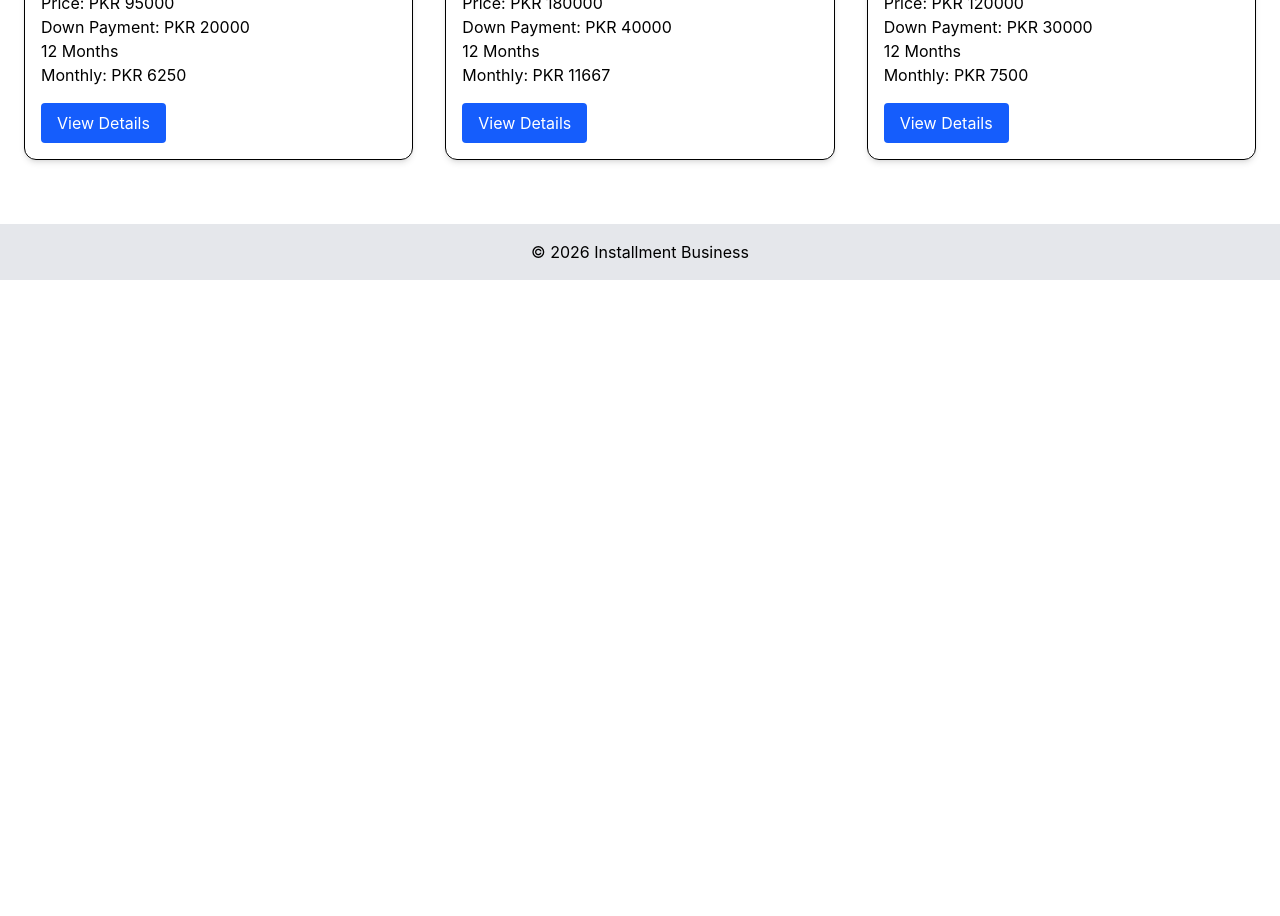
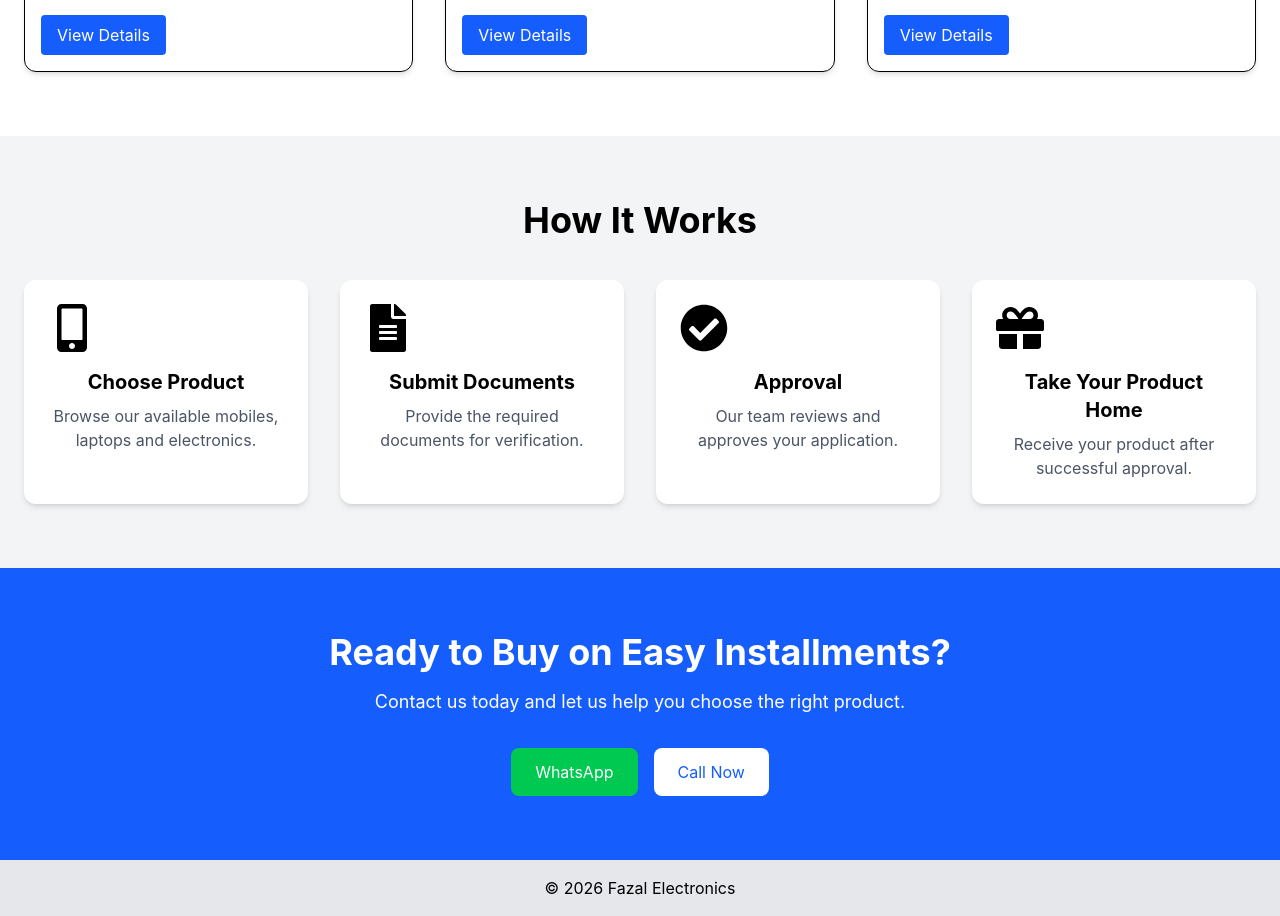
Before and after one commit to infoatpakvisa-maker/installment-business-website, a React (Vite) app: page / in a window 1280 px wide. Shown: the part 2020-2936 px from the top of the page. Before the commit the page ends 2300 px from the top, so only its background shows below. Built offline with nearby package versions, Linux system fonts and the light colour scheme.

Commit message:
this ismy fourth

```diff
--- /dev/null
+++ b/src/components/CTA/CTA.jsx
@@ -0,0 +1,33 @@
+function CTA() {
+  return (
+    <section className="bg-blue-600 text-white py-16">
+      <div className="max-w-5xl mx-auto text-center px-6">
+        <h2 className="text-4xl font-bold">
+          Ready to Buy on Easy Installments?
+        </h2>
+
+        <p className="mt-4 text-lg">
+          Contact us today and let us help you choose the right product.
+        </p>
+
+        <div className="mt-8 flex flex-col sm:flex-row justify-center gap-4">
+          <a
+            href="https://wa.me/+923325280260"
+            className="bg-green-500 px-6 py-3 rounded-lg hover:bg-green-600"
+          >
+            WhatsApp
+          </a>
+
+          <a
+            href="tel:+923325280260"
+            className="bg-white text-blue-600 px-6 py-3 rounded-lg hover:bg-gray-100"
+          >
+            Call Now
+          </a>
+        </div>
+      </div>
+    </section>
+  );
+}
+
+export default CTA;
--- a/src/components/Footer/Footer.jsx
+++ b/src/components/Footer/Footer.jsx
@@ -1,7 +1,7 @@
 function Footer() {
   return (
     <footer className="bg-gray-200 p-4 text-center">
-      © 2026 Installment Business
+      © 2026 Fazal Electronics
     </footer>
   );
 }
--- /dev/null
+++ b/src/components/HowItWorks/HowItWorks.jsx
@@ -0,0 +1,50 @@
+import { FaMobileAlt, FaFileAlt, FaCheckCircle, FaGift } from "react-icons/fa";
+import StepCard from "../StepCard/StepCard";
+
+const steps = [
+  {
+    icon: <FaMobileAlt />,
+    title: "Choose Product",
+    description: "Browse our available mobiles, laptops and electronics.",
+  },
+  {
+    icon: <FaFileAlt />,
+    title: "Submit Documents",
+    description: "Provide the required documents for verification.",
+  },
+  {
+    icon: <FaCheckCircle />,
+    title: "Approval",
+    description: "Our team reviews and approves your application.",
+  },
+  {
+    icon: <FaGift />,
+    title: "Take Your Product Home",
+    description: "Receive your product after successful approval.",
+  },
+];
+
+function HowItWorks() {
+  return (
+    <section className="py-16 bg-gray-100">
+      <div className="max-w-7xl mx-auto px-6">
+        <h2 className="text-4xl font-bold text-center mb-10">
+          How It Works
+        </h2>
+
+        <div className="grid md:grid-cols-4 gap-8">
+          {steps.map((step, index) => (
+            <StepCard
+              key={index}
+              icon={step.icon}
+              title={step.title}
+              description={step.description}
+            />
+          ))}
+        </div>
+      </div>
+    </section>
+  );
+}
+
+export default HowItWorks;
--- /dev/null
+++ b/src/components/StepCard/StepCard.jsx
@@ -0,0 +1,17 @@
+function StepCard({ icon, title, description }) {
+  return (
+    <div className="bg-white rounded-xl shadow-md p-6 text-center hover:shadow-lg transition">
+      <div className="text-5xl mb-4">{icon}</div>
+
+      <h3 className="text-xl font-bold mb-2">
+        {title}
+      </h3>
+
+      <p className="text-gray-600">
+        {description}
+      </p>
+    </div>
+  );
+}
+
+export default StepCard;
--- a/src/pages/Home/Home.jsx
+++ b/src/pages/Home/Home.jsx
@@ -2,19 +2,17 @@ import MainLayout from "../../layouts/MainLayout";
 import Hero from "../../components/Hero/Hero";
 import WhyChooseUs from "../../components/WhyChooseUs/WhyChooseUs";
 import FeaturedProducts from "../../components/FeaturedProducts/FeaturedProducts";
+import HowItWorks from "../../components/HowItWorks/HowItWorks";
+import CTA from "../../components/CTA/CTA";
 
 function Home() {
   return (
     <MainLayout>
       <Hero />
-
-      <div className="bg-red-500 text-white p-8 text-center">
-        TEST AFTER HERO
-      </div>
-
       <WhyChooseUs />
-
       <FeaturedProducts />
+      <HowItWorks />
+      <CTA />
     </MainLayout>
   );
 }
```
